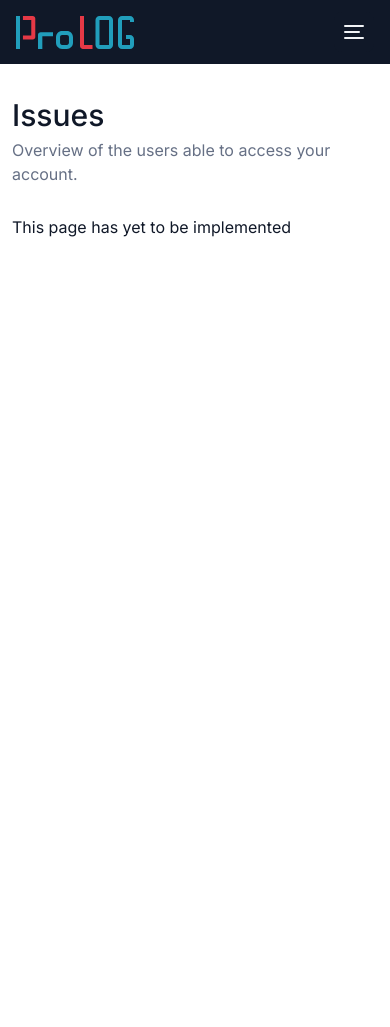
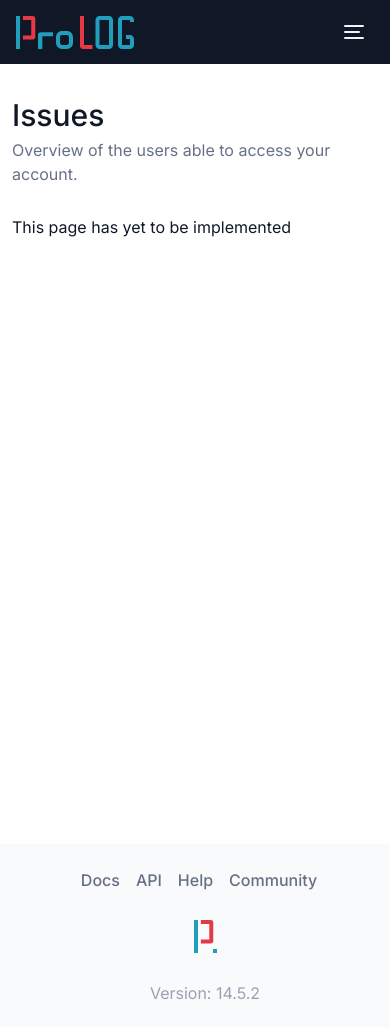
Before and after one commit to profydev/prolog-app-futurefounder, a Next.js app: page /dashboard/users in a window 390 px wide. Before the commit the page ends 844 px from the top, so only its background shows below. Built offline with nearby package versions, Linux system fonts and the light colour scheme.

Commit message:
feat: add footer component to dashboard pages

```diff
--- /dev/null
+++ b/features/layout/footer/footer.module.scss
@@ -0,0 +1,86 @@
+@use "@styles/color";
+@use "@styles/space";
+@use "@styles/font";
+
+.linkStyle {
+  color: color.$gray-500;
+  text-decoration: none;
+}
+
+.footerContainer {
+  background: color.$gray-50;
+}
+
+.footerContent {
+  display: flex;
+  align-items: center;
+  flex-direction: row;
+  justify-content: space-between;
+  padding-top: space.$s3;
+  padding-right: space.$s1;
+  padding-bottom: space.$s3;
+  padding-left: space.$s3;
+  font-size: space.$s4;
+
+  @media (max-width: 768px) {
+    flex-direction: column;
+    align-items: center;
+    padding-left: space.$s6;
+    padding-top: space.$s6;
+    padding-bottom: space.$s6;
+    padding-right: space.$s1;
+    font-size: space.$s4;
+  }
+}
+
+.footerText {
+  margin-left: space.$s4;
+  color: color.$gray-400;
+  text-align: left;
+
+  @media (max-width: 768px) {
+    order: 3;
+    text-align: center;
+    margin-left: space.$s0;
+  }
+}
+
+.footerLinks {
+  display: flex;
+  color: color.$gray-500;
+  font: font.$text-md-medium;
+  margin-left: space.$s1;
+  text-align: center;
+
+  @media (max-width: 768px) {
+    order: 1;
+    margin-bottom: space.$s0;
+  }
+}
+
+.footerLink {
+  margin-right: space.$s4;
+}
+
+.footerLogoWrap {
+  padding: space.$s1;
+  text-align: right;
+  display: flex;
+  justify-content: center;
+  align-items: center;
+
+  @media (max-width: 768px) {
+    order: 2;
+    text-align: center;
+    margin-top: space.$s6;
+    margin-bottom: space.$s6;
+  }
+}
+
+.footerLogo {
+  margin-right: space.$s8;
+
+  @media (max-width: 768px) {
+    margin-right: space.$s0;
+  }
+}
--- /dev/null
+++ b/features/layout/footer/footer.tsx
@@ -0,0 +1,48 @@
+import packageJson from "../../../package.json";
+import styles from "./footer.module.scss";
+import Image from "next/image";
+import Link from "next/link";
+
+export function Footer() {
+  return (
+    <div className={styles.footerContainer}>
+      <div className={styles.footerContent}>
+        <div className={styles.footerText}>Version: {packageJson.version} </div>
+        <div className={styles.footerLinks}>
+          <div className={styles.footerLink}>
+            <a href="#" className={styles.linkStyle}>
+              {" "}
+              Docs{" "}
+            </a>
+          </div>
+          <div className={styles.footerLink}>
+            <a href="#" className={styles.linkStyle}>
+              API
+            </a>
+          </div>
+          <div className={styles.footerLink}>
+            <a href="#" className={styles.linkStyle}>
+              Help
+            </a>
+          </div>
+          <div className={styles.footerLink}>
+            <a href="#" className={styles.linkStyle}>
+              Community
+            </a>
+          </div>
+        </div>
+        <div className={styles.footerLogoWrap}>
+          <div className={styles.footerLogo}>
+            {" "}
+            <Image
+              src="/img/prolog-logo.png"
+              alt="Prolog Logo"
+              width={23}
+              height={33}
+            />{" "}
+          </div>
+        </div>
+      </div>
+    </div>
+  );
+}
--- /dev/null
+++ b/features/layout/footer/index.ts
@@ -0,0 +1 @@
+export { Footer } from './footer';
--- a/features/layout/page-container/page-container.tsx
+++ b/features/layout/page-container/page-container.tsx
@@ -1,6 +1,7 @@
 import Head from "next/head";
 import { SidebarNavigation } from "../sidebar-navigation";
 import styles from "./page-container.module.scss";
+import { Footer } from "../footer";
 
 type PageContainerProps = {
   children: React.ReactNode;
@@ -18,7 +19,6 @@ export function PageContainer({ children, title, info }: PageContainerProps) {
         <meta name="description" content="Error monitoring" />
         <link rel="icon" href="/favicon.ico" />
       </Head>
-
       <SidebarNavigation />
       <main className={styles.main}>
         <div className={styles.contentContainer}>
@@ -26,6 +26,7 @@ export function PageContainer({ children, title, info }: PageContainerProps) {
           <div className={styles.info}>{info}</div>
           {children}
         </div>
+        <Footer />
       </main>
     </div>
   );
```
Also changed, not shown: public/img/prolog-logo.png (added), 1 other file (tests, documents, lock files or other folders).
